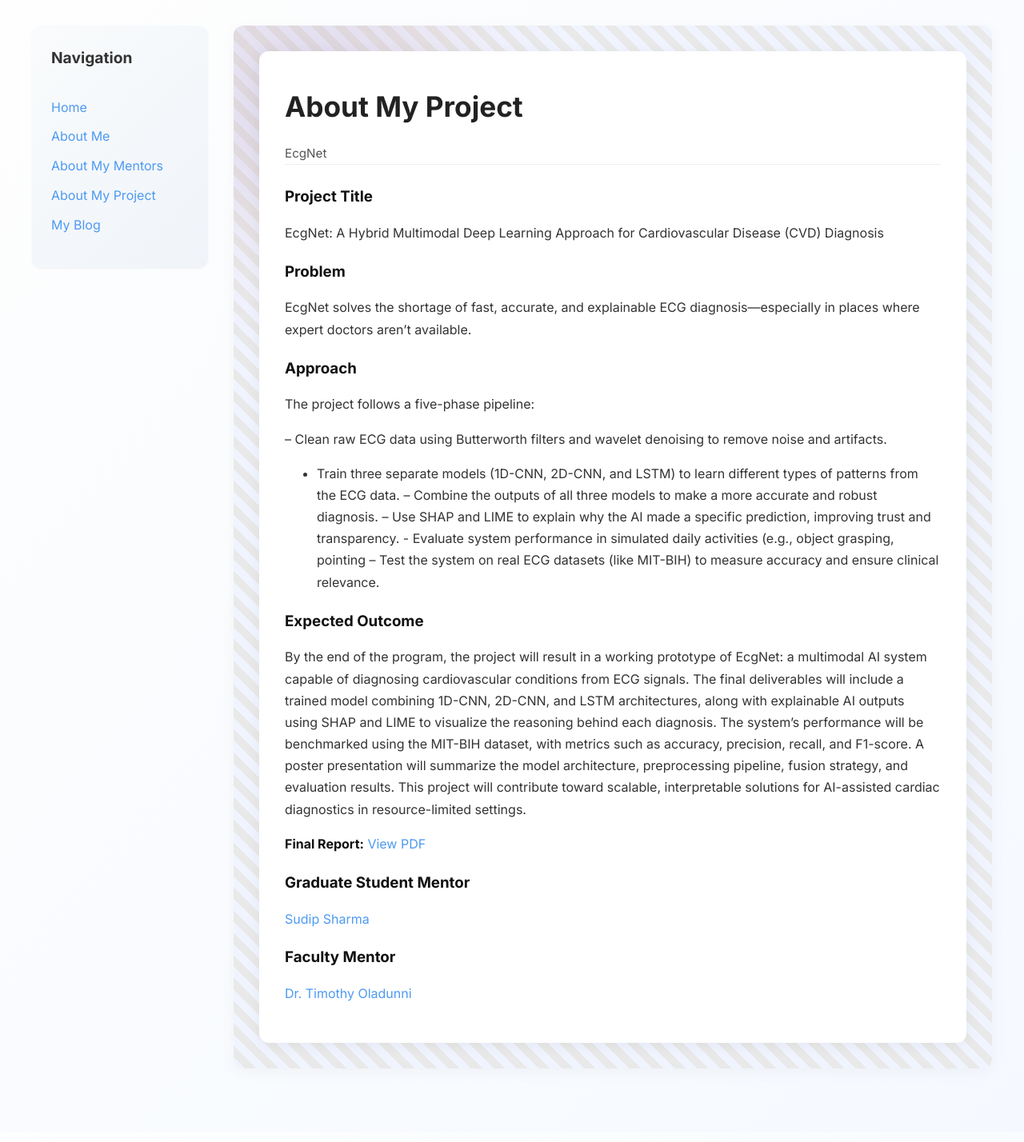
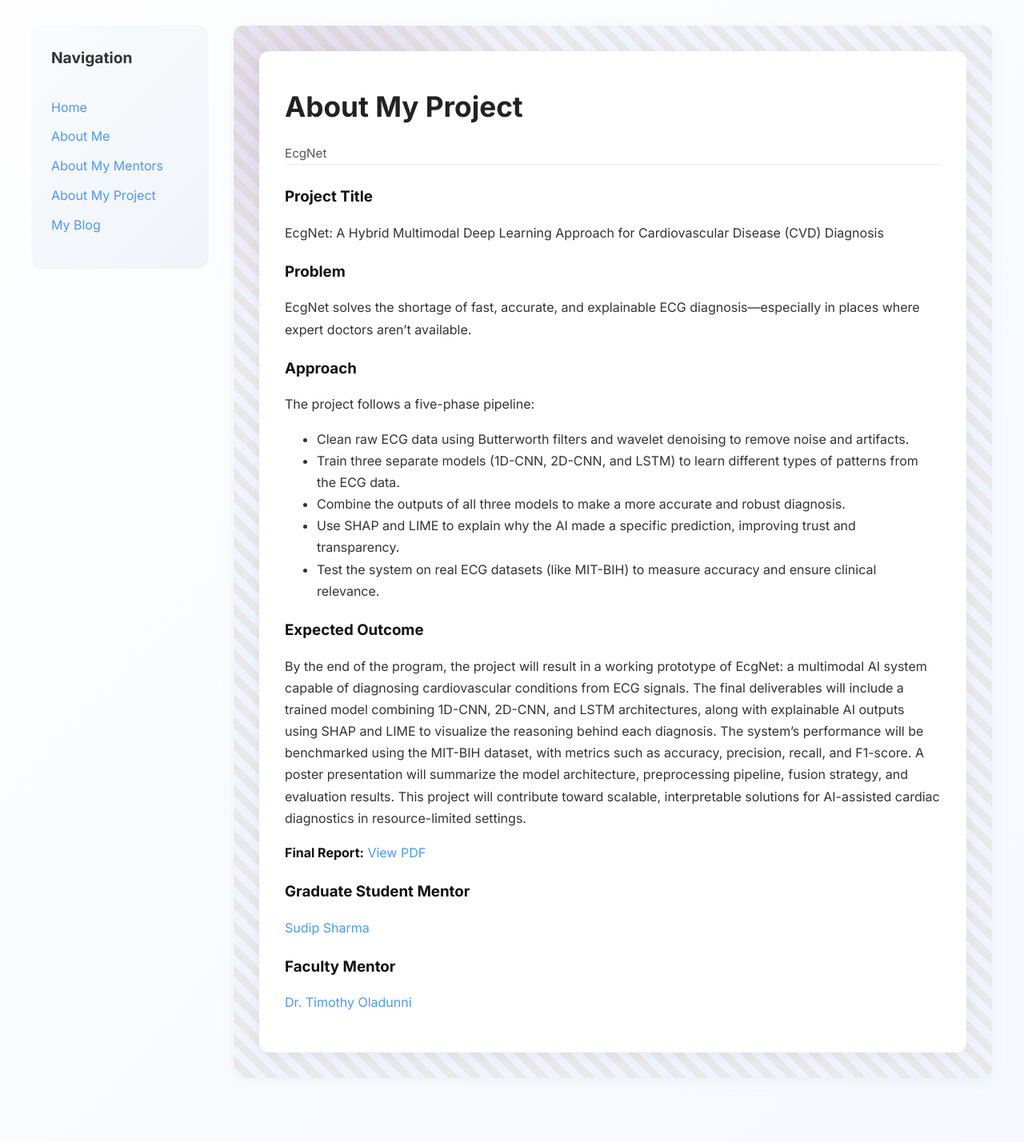
Before and after one commit to Jeje0001/Jeje0001.github.io, a Jekyll site: the page built from pages/about-my-project.md, in a window 1280 px wide. Shown: the whole page at 80% size. Built offline with Jekyll 4.4.1, drawn with Linux system fonts in a browser that asks for light colours.

Commit message:
Update about-my-project.md

```diff
--- a/pages/about-my-project.md
+++ b/pages/about-my-project.md
@@ -11,15 +11,15 @@
 
 
 
-
 approach: |
   The project follows a five-phase pipeline:
 
-  – Clean raw ECG data using Butterworth filters and wavelet denoising to remove noise and artifacts.
+  - Clean raw ECG data using Butterworth filters and wavelet denoising to remove noise and artifacts.
   - Train three separate models (1D-CNN, 2D-CNN, and LSTM) to learn different types of patterns from the ECG data.
-  – Combine the outputs of all three models to make a more accurate and robust diagnosis.
-  – Use SHAP and LIME to explain why the AI made a specific prediction, improving trust and transparency.  - Evaluate system performance in simulated daily activities (e.g., object grasping, pointing
-  – Test the system on real ECG datasets (like MIT-BIH) to measure accuracy and ensure clinical relevance.
+  - Combine the outputs of all three models to make a more accurate and robust diagnosis.
+  - Use SHAP and LIME to explain why the AI made a specific prediction, improving trust and transparency.
+  - Test the system on real ECG datasets (like MIT-BIH) to measure accuracy and ensure clinical relevance.
+
 
 outcome: |
   By the end of the program, the project will result in a working prototype of EcgNet: a multimodal AI system capable of diagnosing cardiovascular conditions from ECG signals. The final deliverables will include a trained model combining 1D-CNN, 2D-CNN, and LSTM architectures, along with explainable AI outputs using SHAP and LIME to visualize the reasoning behind each diagnosis. The system’s performance will be benchmarked using the MIT-BIH dataset, with metrics such as accuracy, precision, recall, and F1-score. A poster presentation will summarize the model architecture, preprocessing pipeline, fusion strategy, and evaluation results. This project will contribute toward scalable, interpretable solutions for AI-assisted cardiac diagnostics in resource-limited settings.
```
